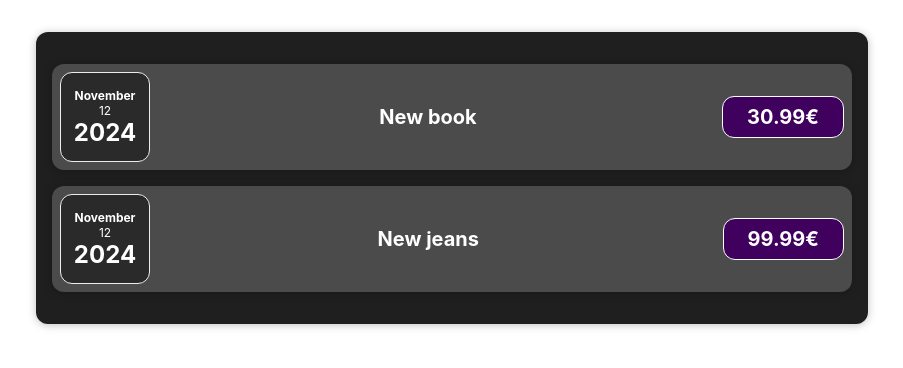
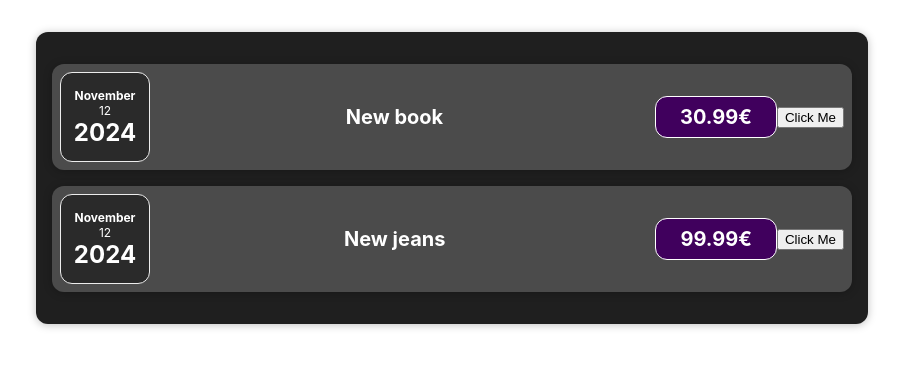
Before and after one commit to SlayHand/react, a React (Vite) app: page / in a window 1280 px wide. Shown: the top 368 px of the page, without its empty margins (188-1091 px from the left). Built offline with nearby package versions, Linux system fonts and the light colour scheme.

Commit message:
ylesanne 10 syndmuste tootlus komponentides

```diff
--- a/src/components/Expenses/ExpenseItem.jsx
+++ b/src/components/Expenses/ExpenseItem.jsx
@@ -1,8 +1,18 @@
 import './ExpenseItem.css'
 import Card from '../UI/Card.jsx'
-import ExpenseDate from "./ExpenseDate.jsx";
+import ExpenseDate from "./ExpenseDate.jsx"
+import { useState } from 'react'
+
+
 
 function ExpenseItem(props){
+    const [title, setTitle] = useState(props.data.title)
+
+    const clickHandler = () => {
+        console.log('Clicked!')
+        setTitle(`Updated by click ${title}`)
+        console.log(title)
+    }
 
     return (
         <Card className="expense-item">
@@ -11,6 +21,7 @@ function ExpenseItem(props){
                 <h2>{props.data.title}</h2>
                 <div className="expense-item__price">{props.data.price}€</div>
             </div>
+            <button onClick={clickHandler}>Click Me</button>
         </Card>
     )
 }
```
